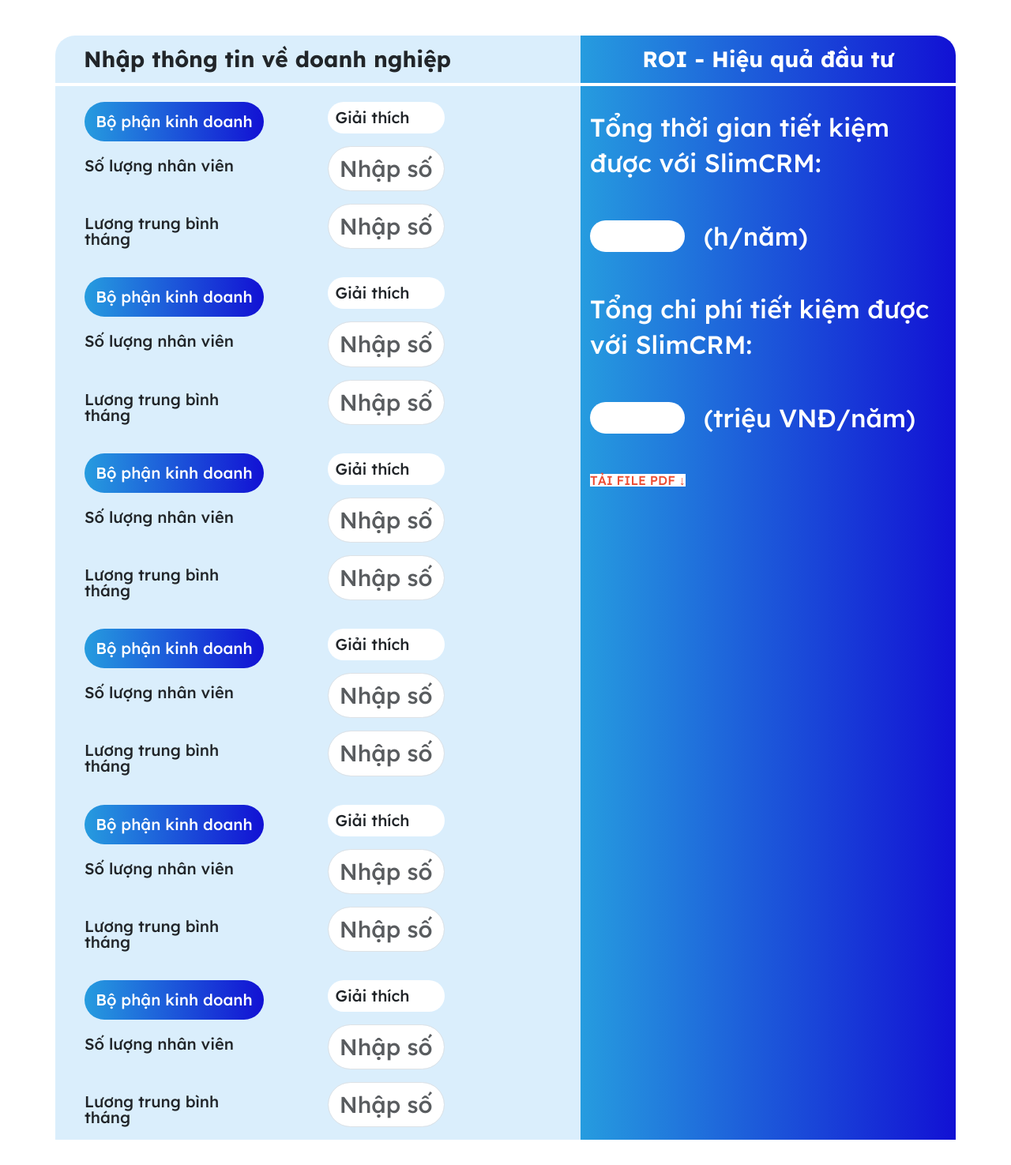
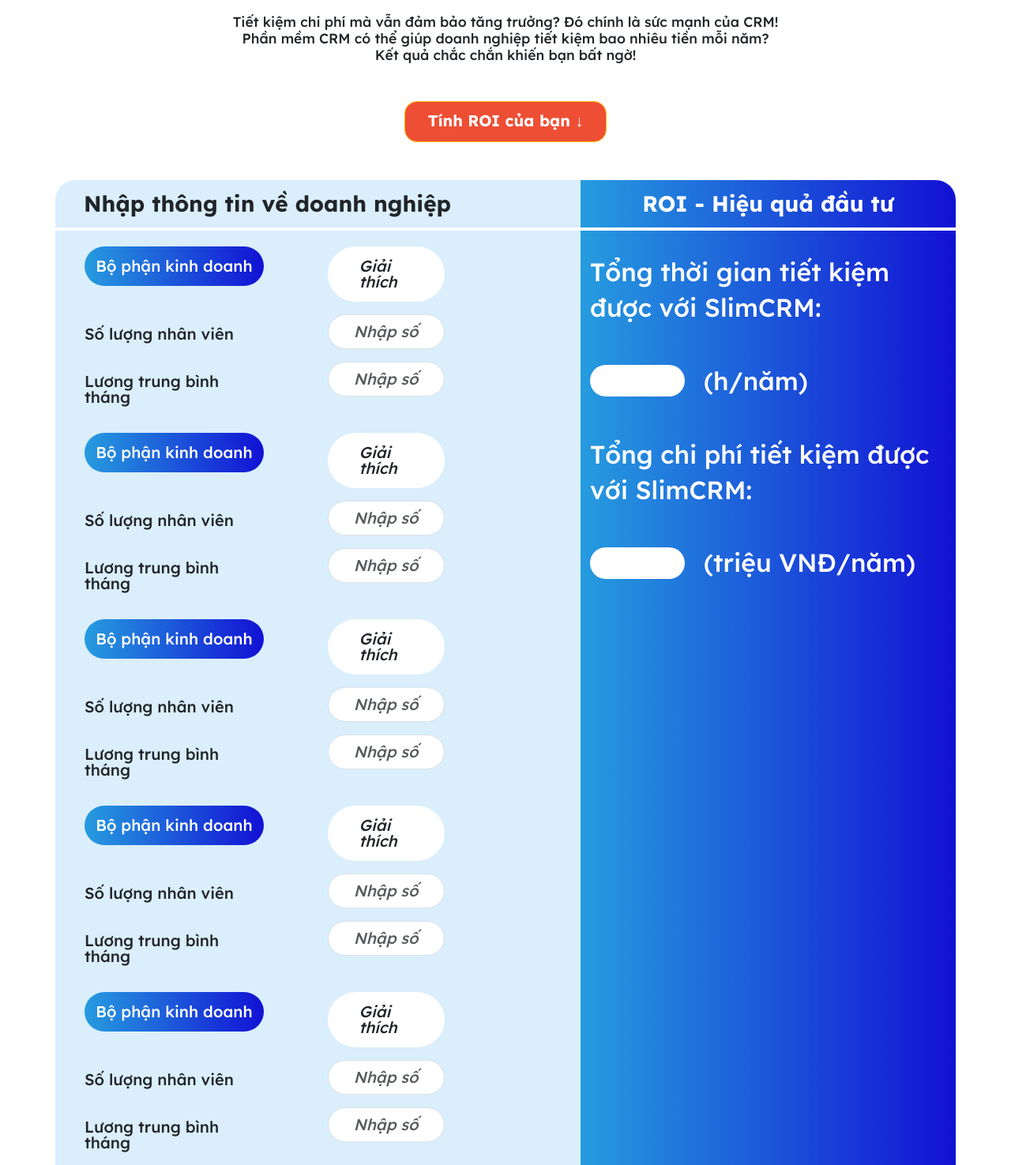
Before and after one commit to hoangkhp/vinno-project-1, a plain HTML site: page NewRoi2/index.html in a window 1280 px wide. Shown: the part 249-1724 px from the top of the page at 79% size. Before the commit the page ends 1692 px from the top, so only its background shows below. Drawn offline with nearby package versions, Linux system fonts and the light colour scheme.

Commit message:
Chinh giao dien2

```diff
--- a/NewRoi1/assets/css/styles.css
+++ b/NewRoi1/assets/css/styles.css
@@ -39,9 +39,6 @@
 
 /*----------Calculation for operation----------*/
 /*---------col-1--------*/
-.calculation-container .ttc{
-	background: linear-gradient(90deg, rgb(38, 156, 223) 0%, rgb(18, 17, 212) 100%);
-}
 
 .calculation-container .calculation-row{
 	background-color: #daeefc;
@@ -54,9 +51,6 @@
 .inside-container{
 	margin-top: 20px;
 }
-
-/*---------col-2--------*/
-
 
 .inside-container .row:first-child .kd-left p{
 	background: linear-gradient(90deg, rgb(38, 156, 223) 0%, rgb(18, 17, 212) 100%);
@@ -74,17 +68,24 @@
 .inside-container .row:first-child .gt-right p{
 	background-color: #ffffff;
 	border-radius: 50px;
-	padding: 10px 0px 10px 10px;
+	padding: 15px 20px;
 	max-width: 50%;
 }
 
-.inside-container .row:last-child .gt-right p{
+.inside-container .row:not(:first-child) .gt-right p{
 	background-color: #ffffff;
 	border-radius: 50px;
-	padding: 10px 0px 10px 10px;
+	padding: 15px 40px;
 	max-width: 50%;
 	text-align: center;
 }
+
+/*---------col-2--------*/
+.calculation-container .ttc{
+	background: linear-gradient(90deg, rgb(38, 156, 223) 0%, rgb(18, 17, 212) 100%);
+}
+
+
 
 .employeeCount{
 	color: black !important;
--- a/NewRoi2/assets/css/styles.css
+++ b/NewRoi2/assets/css/styles.css
@@ -21,16 +21,26 @@
 }
 
 /*----------Discripttion----------*/
-.desc {
+.desc-1 {
 	max-width: 800px;
     margin-left: auto;
     margin-right: auto;
 	margin-top: 50px;
 }
 
-.desc p {
+.desc-1 p {
 	color: #ee4e34;
 	letter-spacing: 0.01em;
+}
+
+.desc-2 {
+	max-width: 900px;
+    margin-left: auto;
+    margin-right: auto;
+	margin-top: 20px;
+}
+.desc-2 p {
+	font-size: 1.1rem;
 }
 /*----------Introduction----------*/
 .header-container .info{
@@ -46,9 +56,6 @@
 
 /*----------Calculation for operation----------*/
 /*---------col-1--------*/
-.calculation-container .ttc{
-	background: linear-gradient(90deg, rgb(38, 156, 223) 0%, rgb(18, 17, 212) 100%);
-}
 
 .calculation-container .calculation-row{
 	background-color: #daeefc;
@@ -61,9 +68,6 @@
 .inside-container{
 	margin-top: 20px;
 }
-
-/*---------col-2--------*/
-
 
 .inside-container .row:first-child .kd-left p{
 	background: linear-gradient(90deg, rgb(38, 156, 223) 0%, rgb(18, 17, 212) 100%);
@@ -81,16 +85,21 @@
 .inside-container .row:first-child .gt-right p{
 	background-color: #ffffff;
 	border-radius: 50px;
-	padding: 10px 0px 10px 10px;
+	padding: 15px 40px;
 	max-width: 50%;
 }
 
-.inside-container .row:last-child .gt-right p{
+.inside-container .row:not(:first-child) .gt-right p{
 	background-color: #ffffff;
 	border-radius: 50px;
-	padding: 10px 0px 10px 10px;
+	padding: 15px 20px;
 	max-width: 50%;
 	text-align: center;
+}
+
+/*---------col-2--------*/
+.calculation-container .ttc{
+	background: linear-gradient(90deg, rgb(38, 156, 223) 0%, rgb(18, 17, 212) 100%);
 }
 
 .employeeCount{
--- a/NewRoi2/index.html
+++ b/NewRoi2/index.html
@@ -41,10 +41,24 @@
 		    </div>
 		</div>
 		<!-- Description -->
-		<div class="container text-center mw desc">
+		<div class="container text-center mw desc-1">
 			<p class="display-6 fw-bold">
 				Tiết Kiệm Tối Đa Thời Gian & Chi Phí Với Phần Mềm CRM
 			</p>
+		</div>
+		<div class="container text-center mw desc-2">
+			<p class="display-6 fw-normal">
+				Tiết kiệm chi phí mà vẫn đảm bảo tăng trưởng? Đó chính là sức mạnh của CRM!<br>
+				Phần mềm CRM có thể giúp doanh nghiệp tiết kiệm bao nhiêu tiền mỗi năm? <br>
+				Kết quả chắc chắn khiến bạn bất ngờ! <br>
+			</p>
+		</div>
+
+		<!-- Nut tinh toan -->
+		<div class="container d-flex justify-content-center align-items-center mt-5">
+			<button class="btn btn-warning trial-button rounded-4">
+					<span class="badge mx-auto fs-5">Tính ROI của bạn ↓</span>
+			</button>
 		</div>
 	    <!-- 2 Đầu mục bảng -->
 
@@ -67,11 +81,11 @@
 					<!-- 1 -->
 					<div class="container inside-container mt-20">
 						<div class="row">
-							<div class="col-md-6 kd-left rounded-pill text-white text-center fs-5">
+							<div class="col-md-6 kd-left rounded-pill text-white text-center">
 								<p class="fs-5">Bộ phận kinh doanh</p>
 							</div>
 							<div class="col-md-6 gt-right mb-3">
-								<p class="fs-5">Giải thích</p>
+								<p class="fs-5 fw-normal fst-italic">Giải thích</p>
 							</div>
 						</div>
 						<div class="row">
@@ -79,7 +93,7 @@
 								<p class="fs-5" >Số lượng nhân viên</p>
 							</div>
 							<div class="col-md-6 gt-right mb-3">
-								<input type="text" onchange="calculateTimeSavingNvs()" onchange="calculateTimeSavingNvs()" class="form-control monthlySalary" id="monthlySalaryNvs" placeholder="Nhập số">
+								<input type="text" onchange="calculateTimeSavingNvs()" onchange="calculateTimeSavingNvs()" class="form-control monthlySalary fs-5 fw-normal fst-italic" id="monthlySalaryNvs" placeholder="Nhập số">
 							</div>
 						</div>
 						<div class="row">
@@ -87,7 +101,7 @@
 								<p class="fs-5">Lương trung bình tháng</p>
 							</div>
 							<div class="col-md-6 gt-right mb-3">
-								<input type="text"  class="form-control employeeCount" id="employeeCountNvs" placeholder="Nhập số" onchange="calculateMoneySavingNvs()" >
+								<input type="text"  class="form-control employeeCount fs-5 fw-normal fst-italic" id="employeeCountNvs" placeholder="Nhập số" onchange="calculateMoneySavingNvs()" >
 							</div>
 						</div>
 					</div>
@@ -98,7 +112,7 @@
 								<p class="fs-5">Bộ phận kinh doanh</p>
 							</div>
 							<div class="col-md-6 gt-right mb-3">
-								<p class="fs-5">Giải thích</p>
+								<p class="fs-5 fs-5 fw-normal fst-italic">Giải thích</p>
 							</div>
 						</div>
 						<div class="row">
@@ -106,7 +120,7 @@
 								<p class="fs-5" >Số lượng nhân viên</p>
 							</div>
 							<div class="col-md-6 gt-right mb-3">
-								<input type="text" class="form-control monthlySalary" id="monthlySalaryNvm" placeholder="Nhập số" onchange="calculateTimeSavingNvm()">
+								<input type="text" class="form-control fs-5 fw-normal fst-italic monthlySalary" id="monthlySalaryNvm" placeholder="Nhập số" onchange="calculateTimeSavingNvm()">
 							</div>
 						</div>
 						<div class="row">
@@ -114,7 +128,7 @@
 								<p class="fs-5">Lương trung bình tháng</p>
 							</div>
 							<div class="col-md-6 gt-right mb-3">
-								<input type="text" class="form-control employeeCount" id="employeeCountNvm" placeholder="Nhập số" onchange="calculateMoneySavingNvm()">
+								<input type="text" class="form-control fs-5 fw-normal fst-italic employeeCount" id="employeeCountNvm" placeholder="Nhập số" onchange="calculateMoneySavingNvm()">
 							</div>
 						</div>
 					</div>
@@ -125,7 +139,7 @@
 								<p class="fs-5">Bộ phận kinh doanh</p>
 							</div>
 							<div class="col-md-6 gt-right mb-3">
-								<p class="fs-5">Giải thích</p>
+								<p class="fs-5 fw-normal fst-italic">Giải thích</p>
 							</div>
 						</div>
 						<div class="row">
@@ -133,7 +147,7 @@
 								<p class="fs-5" >Số lượng nhân viên</p>
 							</div>
 							<div class="col-md-6 gt-right mb-3">
-								<input type="text" class="form-control monthlySalary" id="monthlySalaryNvkt" placeholder="Nhập số" onchange="calculateTimeSavingNvkt()">
+								<input type="text" class="form-control fs-5 fw-normal fst-italic monthlySalary" id="monthlySalaryNvkt" placeholder="Nhập số" onchange="calculateTimeSavingNvkt()">
 							</div>
 						</div>
 						<div class="row">
@@ -141,7 +155,7 @@
 								<p class="fs-5">Lương trung bình tháng</p>
 							</div>
 							<div class="col-md-6 gt-right mb-3">
-								<input type="text" class="form-control employeeCount" id="employeeCountNvkt" placeholder="Nhập số" onchange="calculateMoneySavingNvkt()">
+								<input type="text" class="form-control fs-5 fw-normal fst-italic employeeCount" id="employeeCountNvkt" placeholder="Nhập số" onchange="calculateMoneySavingNvkt()">
 							</div>
 						</div>
 					</div>
@@ -152,7 +166,7 @@
 								<p class="fs-5">Bộ phận kinh doanh</p>
 							</div>
 							<div class="col-md-6 gt-right mb-3">
-								<p class="fs-5">Giải thích</p>
+								<p class="fs-5 fw-normal fst-italic">Giải thích</p>
 							</div>
 						</div>
 						<div class="row">
@@ -160,7 +174,7 @@
 								<p class="fs-5" >Số lượng nhân viên</p>
 							</div>
 							<div class="col-md-6 gt-right mb-3">
-								<input type="text" class="form-control monthlySalary" id="monthlySalaryNvtd" placeholder="Nhập số" onchange="calculateTimeSavingNvtd()">
+								<input type="text" class="form-control fs-5 fw-normal fst-italic monthlySalary" id="monthlySalaryNvtd" placeholder="Nhập số" onchange="calculateTimeSavingNvtd()">
 							</div>
 						</div>
 						<div class="row">
@@ -168,7 +182,7 @@
 								<p class="fs-5">Lương trung bình tháng</p>
 							</div>
 							<div class="col-md-6 gt-right mb-3">
-								<input type="text" class="form-control employeeCount" id="employeeCountNvtd" placeholder="Nhập số" onchange="calculateMoneySavingNvtd()">
+								<input type="text" class="form-control fs-5 fw-normal fst-italic employeeCount" id="employeeCountNvtd" placeholder="Nhập số" onchange="calculateMoneySavingNvtd()">
 							</div>
 						</div>
 					</div>
@@ -179,7 +193,7 @@
 								<p class="fs-5">Bộ phận kinh doanh</p>
 							</div>
 							<div class="col-md-6 gt-right mb-3">
-								<p class="fs-5">Giải thích</p>
+								<p class="fs-5 fw-normal fst-italic">Giải thích</p>
 							</div>
 						</div>
 						<div class="row">
@@ -187,7 +201,7 @@
 								<p class="fs-5" >Số lượng nhân viên</p>
 							</div>
 							<div class="col-md-6 gt-right mb-3">
-								<input type="text" class="form-control monthlySalary" id="monthlySalaryQlct" placeholder="Nhập số" onchange="calculateTimeSavingQlct()">
+								<input type="text" class="form-control fs-5 fw-normal fst-italic monthlySalary" id="monthlySalaryQlct" placeholder="Nhập số" onchange="calculateTimeSavingQlct()">
 							</div>
 						</div>
 						<div class="row">
@@ -195,7 +209,7 @@
 								<p class="fs-5">Lương trung bình tháng</p>
 							</div>
 							<div class="col-md-6 gt-right mb-3">
-								<input type="text" class="form-control employeeCount" id="employeeCountQlct" placeholder="Nhập số" onchange="calculateMoneySavingQlct()">
+								<input type="text" class="form-control fs-5 fw-normal fst-italic employeeCount" id="employeeCountQlct" placeholder="Nhập số" onchange="calculateMoneySavingQlct()">
 							</div>
 						</div>
 					</div>
@@ -206,7 +220,7 @@
 								<p class="fs-5">Bộ phận kinh doanh</p>
 							</div>
 							<div class="col-md-6 gt-right mb-3">
-								<p class="fs-5">Giải thích</p>
+								<p class="fs-5 fw-normal fst-italic">Giải thích</p>
 							</div>
 						</div>
 						<div class="row">
@@ -214,7 +228,7 @@
 								<p class="fs-5" >Số lượng nhân viên</p>
 							</div>
 							<div class="col-md-6 gt-right mb-3">
-								<input type="text" class="form-control monthlySalary" id="monthlySalaryLdC" placeholder="Nhập số" onchange="calculateTimeSavingLdC()">
+								<input type="text" class="form-control fs-5 fw-normal fst-italic monthlySalary" id="monthlySalaryLdC" placeholder="Nhập số" onchange="calculateTimeSavingLdC()">
 							</div>
 						</div>
 						<div class="row">
@@ -222,7 +236,7 @@
 								<p class="fs-5">Lương trung bình tháng</p>
 							</div>
 							<div class="col-md-6 gt-right mb-3">
-								<input type="text" class="form-control employeeCount" id="employeeCountLdC" placeholder="Nhập số" onchange="calculateMoneySavingLdC()">
+								<input type="text" class="form-control fs-5 fw-normal fst-italic employeeCount" id="employeeCountLdC" placeholder="Nhập số" onchange="calculateMoneySavingLdC()">
 							</div>
 						</div>
 					</div>
@@ -243,9 +257,7 @@
 						</div>
 						<div><p class="sum">(triệu VNĐ/năm)</p></div>
 					</div>
-					<div class="d-flex justify-content-start align-items-center">
-						<p class="download px-100 py-50">TẢI FILE PDF ↓</p>
-					</div>
+
 				</div>
 			</div>
 		</div>
```
Also changed, not shown: NewRoi1/index.html (+20 -20 lines).
